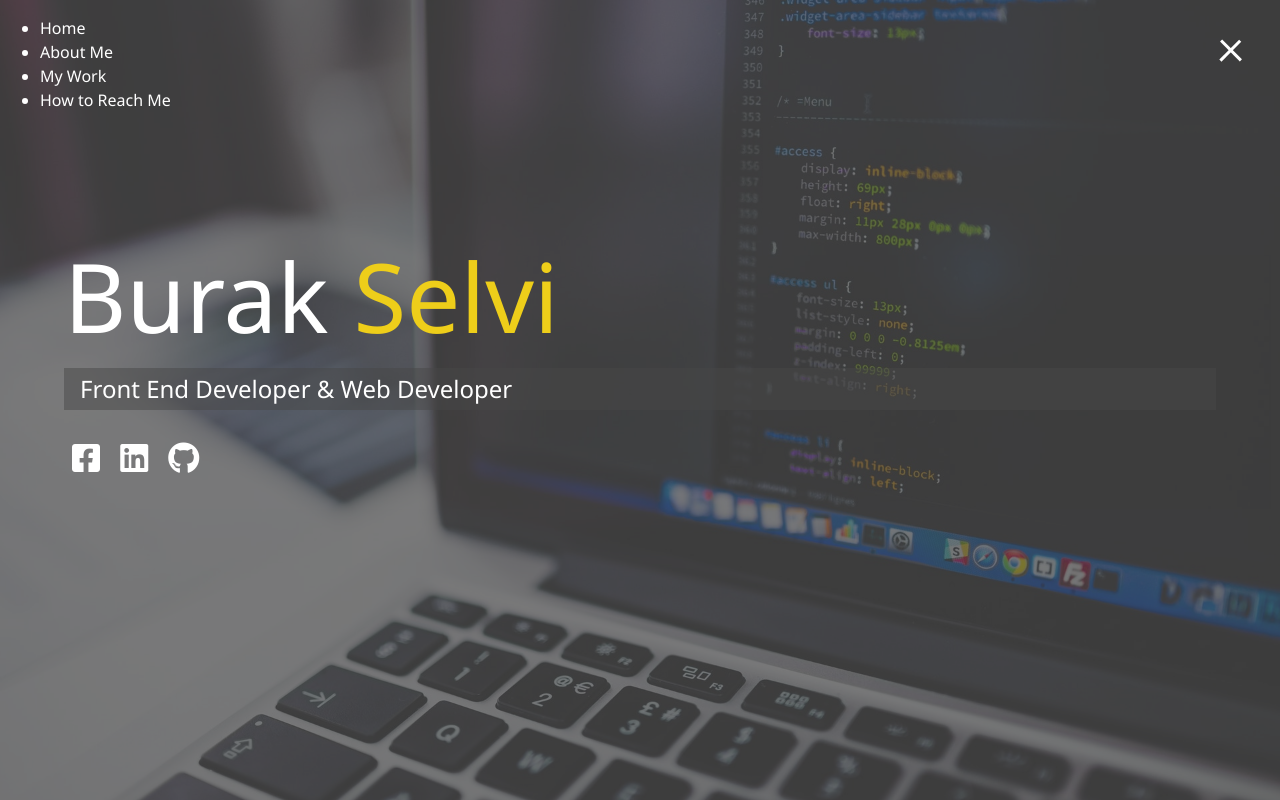
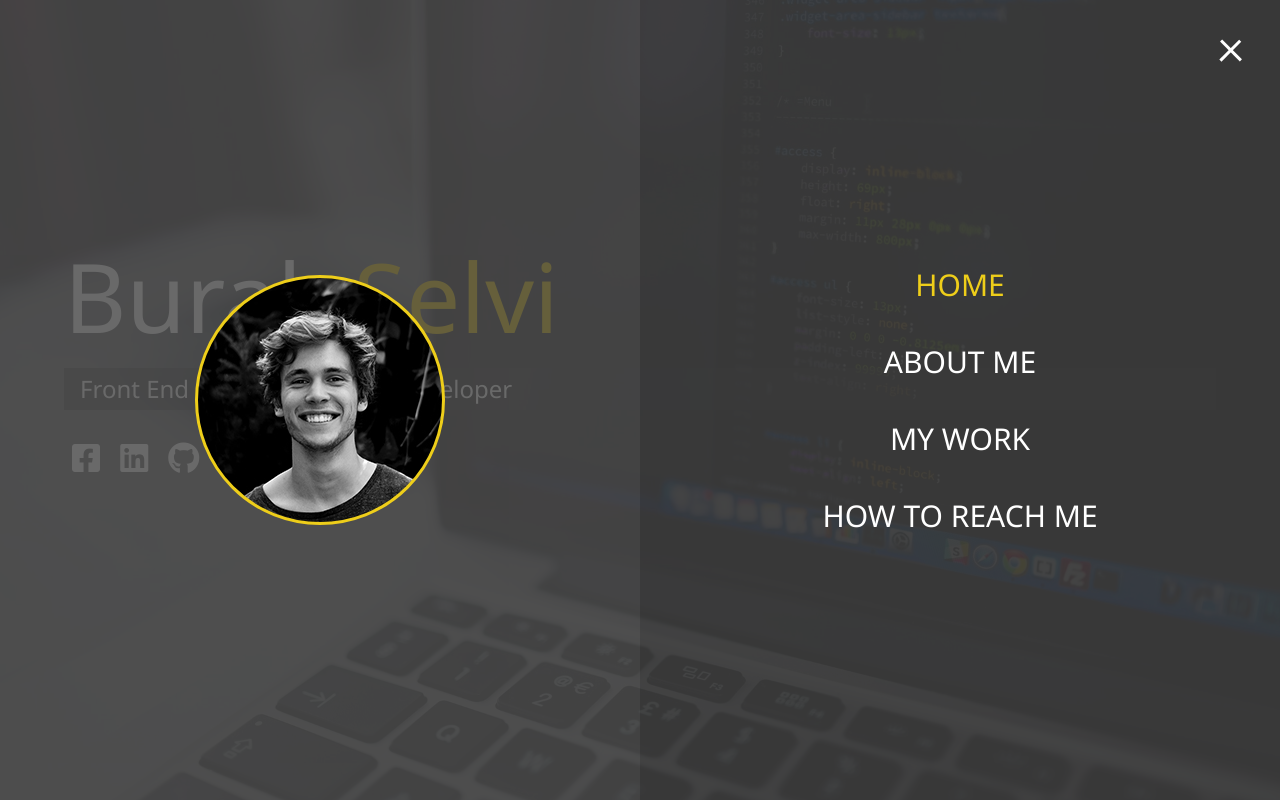
Before and after one commit to burak-selvi/my-portfolio, a plain HTML site: page dist/index.html in a window 1280 px wide. Both pictures are taken after a click on the element 1231 px from the left and 47 px from the top of the page. Drawn offline with Linux system fonts and the light colour scheme.

Commit message:
Menu overlay

```diff
--- a/dist/index.html
+++ b/dist/index.html
@@ -21,7 +21,7 @@
           <div class="portrait"></div>
         </div>
         <ul class="menu-nav">
-          <li class="nav-item">
+          <li class="nav-item current">
             <a href="/" class="nav-link">Home</a>
           </li>
           <li class="nav-item">
--- a/scss/_menu.scss
+++ b/scss/_menu.scss
@@ -37,3 +37,97 @@
     }
   }
 }
+
+// Menu overlay
+.menu {
+  position: fixed;
+  top: 0;
+  width: 100%;
+  visibility: hidden;
+
+  &.show {
+    visibility: visible;
+  }
+
+  &-branding,
+  &-nav {
+    display: flex;
+    flex-flow: column wrap;
+    align-items: center;
+    justify-content: center;
+    float: left;
+    width: 50%;
+    height: 100vh;
+    overflow: hidden;
+  }
+
+  &-nav {
+    margin: 0;
+    padding: 0;
+    background: rgba(darken($primary-color, 5), 0.8);
+    list-style: none;
+    transform: translate3d(0, -100%, 0);
+    @include easeOut;
+
+    &.show {
+      // Slide in from top
+      transform: translate3d(0, 0, 0);
+    }
+  }
+
+  // Branding Side
+  &-branding {
+    background: rgba($primary-color, 0.8);
+    transform: translate3d(0, 100%, 0);
+    @include easeOut;
+
+    &.show {
+      // Slide in from bottom
+      transform: translate3d(0, 0, 0);
+    }
+
+    .portrait {
+      width: 250px;
+      height: 250px;
+      background: url("/img/portrait.jpg");
+      border-radius: 50%;
+      border: 3px solid $secondary-color;
+    }
+  }
+
+  .nav-item {
+    transform: translate3d(600px, 0, 0);
+    @include easeOut;
+
+    &.show {
+      // Slide in from right
+      transform: translate3d(0, 0, 0);
+    }
+
+    &.current > a {
+      color: $secondary-color;
+    }
+  }
+
+  .nav-link {
+    display: inline-block;
+    position: relative;
+    font-size: 30px;
+    text-transform: uppercase;
+    padding: 1rem 0;
+    color: #fff;
+    text-decoration: none;
+    @include easeOut;
+
+    &:hover {
+      color: $secondary-color;
+    }
+  }
+}
+
+// Delay each nav item slide by 0.1s
+@for $var from 1 through 4 {
+  .nav-item:nth-child(#{$var}) {
+    transition-delay: $var * 0.1s;
+  }
+}
```
Also changed, not shown: dist/css/main.css, 1 other file.
